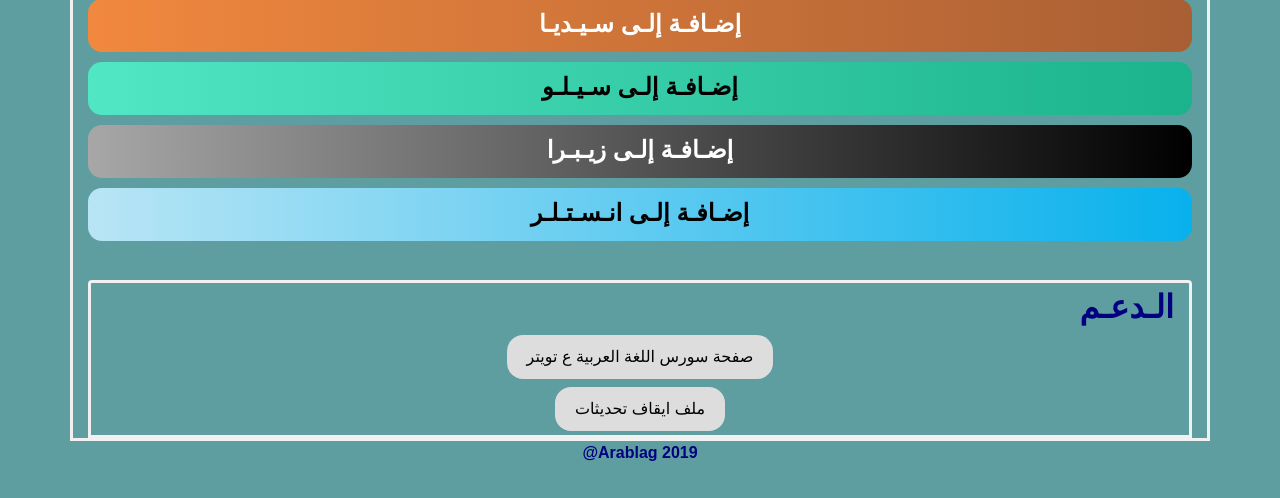
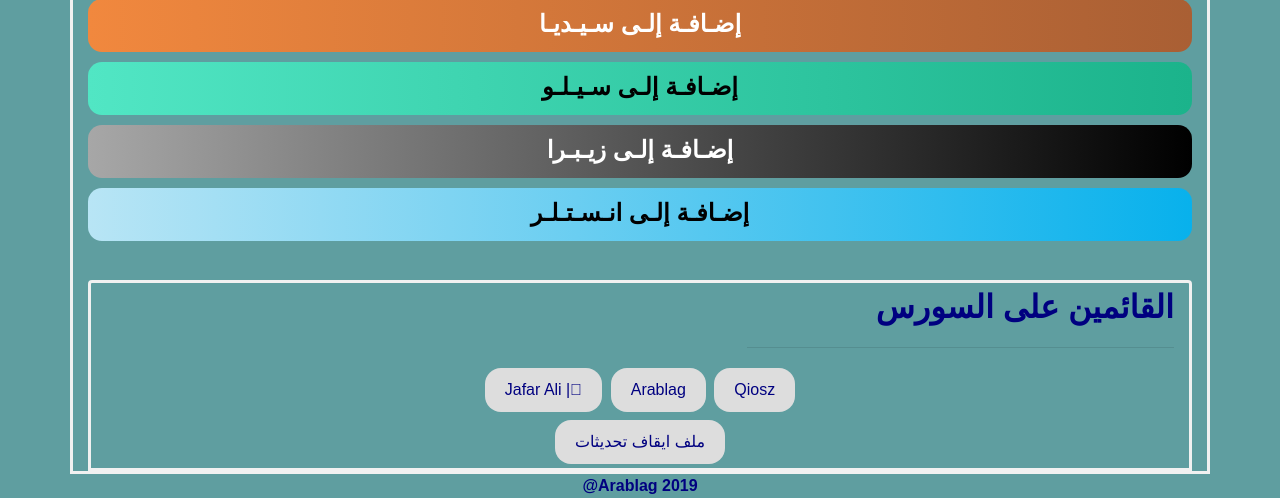
Before and after one commit to moj3ve/A, a plain HTML site: page index.html in a window 1280 px wide. Shown: the part 604-1102 px from the top of the page. Before the commit the page ends 1069 px from the top, so only its background shows below. Drawn offline with nearby package versions, Linux system fonts and the light colour scheme.

Commit message:
Add files via upload

```diff
--- a/index.html
+++ b/index.html
@@ -96,7 +96,7 @@ input[type=text] {
 .button {
   background-color: #ddd;
   border: none;
-  color: black;
+  color: #000080;
   padding: 10px 20px;
   text-align: center;
   text-decoration: none;
@@ -143,21 +143,21 @@ input[type=text] {
 			<h1><font color=#000080><b> سـورس اللغة العـربية </b></font><br></h1>
 
 <b>
-<div style="margin-top: 19px;background: linear-gradient(90deg,#f1883e, #a95f34) !important;border: none;color: #ffffff;line-height: 50px;border-radius: 14px;display: block;text-decoration: none;text-align:  center;margin-bottom: -9px;" onclick="window.location='cydia://url/https://cydia.saurik.com/api/share#?source=https://jailbre3k.github.io/arablag/';">
+<div style="margin-top: 19px;background: linear-gradient(90deg,#f1883e, #a95f34) !important;border: none;color: #ffffff;line-height: 50px;border-radius: 14px;display: block;text-decoration: none;text-align:  center;margin-bottom: -9px;" onclick="window.location='cydia://url/https://cydia.saurik.com/api/share#?source=https://arablag.github.io/repo/';">
  <style="
     width: 27px;
 "><font size=+2>إضـافـة إلـى سـيـديـا</font></div>
-<a style="margin-top: 19px;background: linear-gradient(90deg,#51e6c4, #1bb38b) !important;border: none;color: #ffffff;line-height: 50px;border-radius: 14px;display: block;text-decoration: none;text-align:  center;margin-bottom: -9px;" onclick="window.location='sileo://source/https://jailbre3k.github.io/arablag/';">
+<a style="margin-top: 19px;background: linear-gradient(90deg,#51e6c4, #1bb38b) !important;border: none;color: #ffffff;line-height: 50px;border-radius: 14px;display: block;text-decoration: none;text-align:  center;margin-bottom: -9px;" onclick="window.location='sileo://source/https://arablag.github.io/repo/';">
  <style="
     width: 25px;
     margin-top: -3px;
 "><font color=black size=+2>إضـافـة إلـى سـيـلـو</font></a>
-<a style="margin-top: 19px;background: linear-gradient(90deg,#a7a7a7, #000000) !important;border: none;color: #ffffff;line-height: 50px;border-radius: 14px;display: block;text-decoration: none;text-align:  center;margin-bottom: -9px;" onclick="window.location='zbra://sources/add/https://jailbre3k.github.io/arablag/';">
+<a style="margin-top: 19px;background: linear-gradient(90deg,#a7a7a7, #000000) !important;border: none;color: #ffffff;line-height: 50px;border-radius: 14px;display: block;text-decoration: none;text-align:  center;margin-bottom: -9px;" onclick="window.location='zbra://sources/add/https://arablag.github.io/repo/';">
  <style="
     width: 25px;
     margin-top: -3px;
 "><font size=+2>إضـافـة إلـى زيـبـرا</font></a>
-<a style="margin-top: 19px;background: linear-gradient(90deg,#b8e5f5, #08b1ec) !important;border: none;color: #ffffff;line-height: 50px;border-radius: 14px;display: block;text-decoration: none;text-align:  center;margin-bottom: -9px;" onclick="window.location='installer://add/repo=https://jailbre3k.github.io/arablag/';">
+<a style="margin-top: 19px;background: linear-gradient(90deg,#b8e5f5, #08b1ec) !important;border: none;color: #ffffff;line-height: 50px;border-radius: 14px;display: block;text-decoration: none;text-align:  center;margin-bottom: -9px;" onclick="window.location='installer://add/repo=https://arablag.github.io/repo/';">
  <style="
     width: 25px;
     margin-top: -3px;
@@ -166,12 +166,24 @@ input[type=text] {
 <br>
 <div style="text-align:right">
 	<div class="container">
-		<font color=#000080 size=+3>الـدعـم</font></h3>
+		<font color=#000080 size=+3>القائمين على السورس</font></h3>
+		<font color=#000080><hr width="40%" align="right"></font>
 				<div style="text-align:center">
+					<a  href="https://www.twitter.com/busadoki">
+						<button class="button">
+							<font size=3>Jafar Ali |</font>
+								</button>
+								</a>
 					<a  href="https://www.twitter.com/Arablag">
 						<button class="button">
-							<font size=3>صفحة سورس اللغة العربية ع تويتر</font>
+							<font size=3>Arablag</font>
 								</button>
+					</a>
+					<a  href="https://www.twitter.com/Qiosz">
+						<button class="button">
+							<font size=3>Qiosz</font>
+								</button>
+								</a>
 					<br>
 							<a href="https://s007.co/watchos5config">
 								<button class="button">
```
